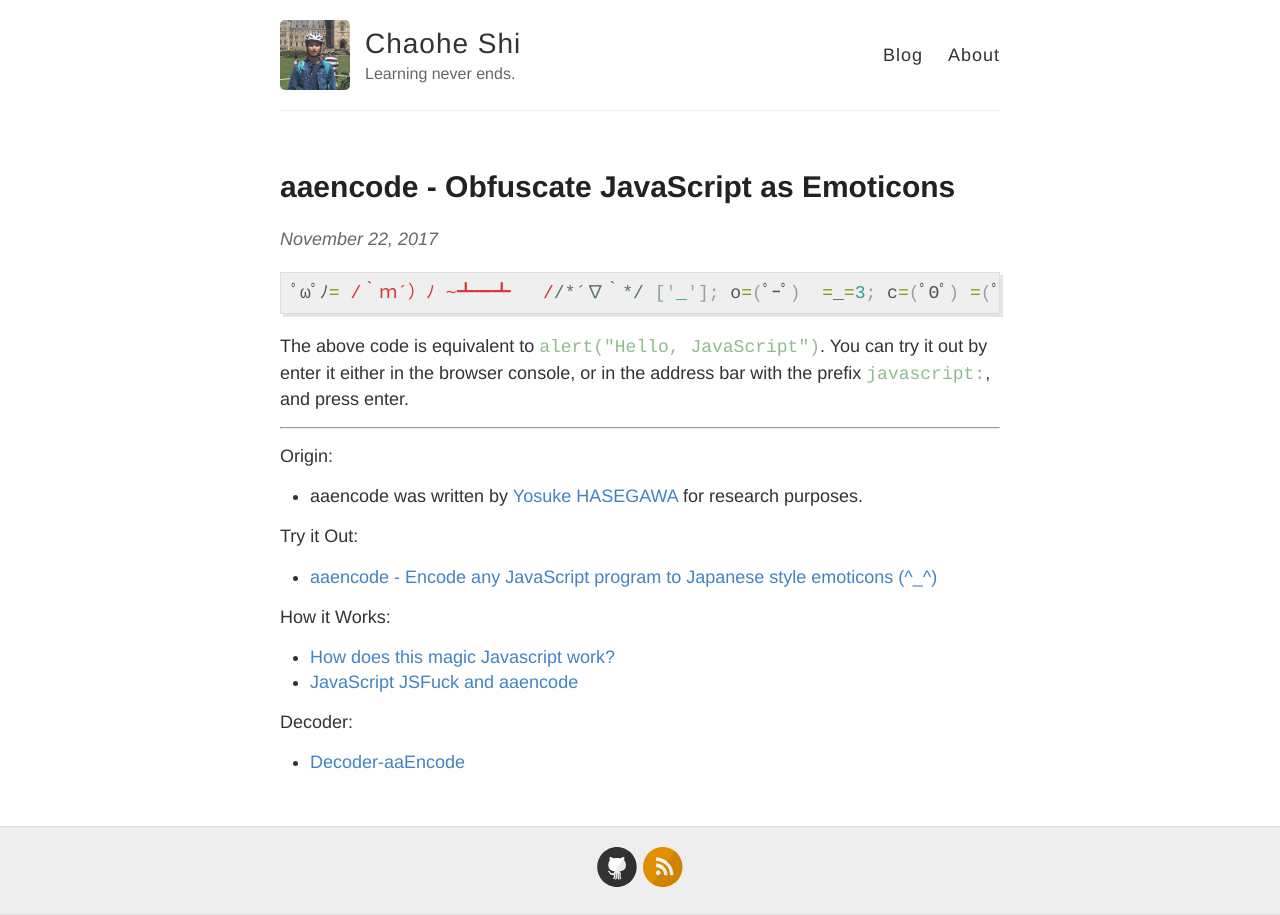
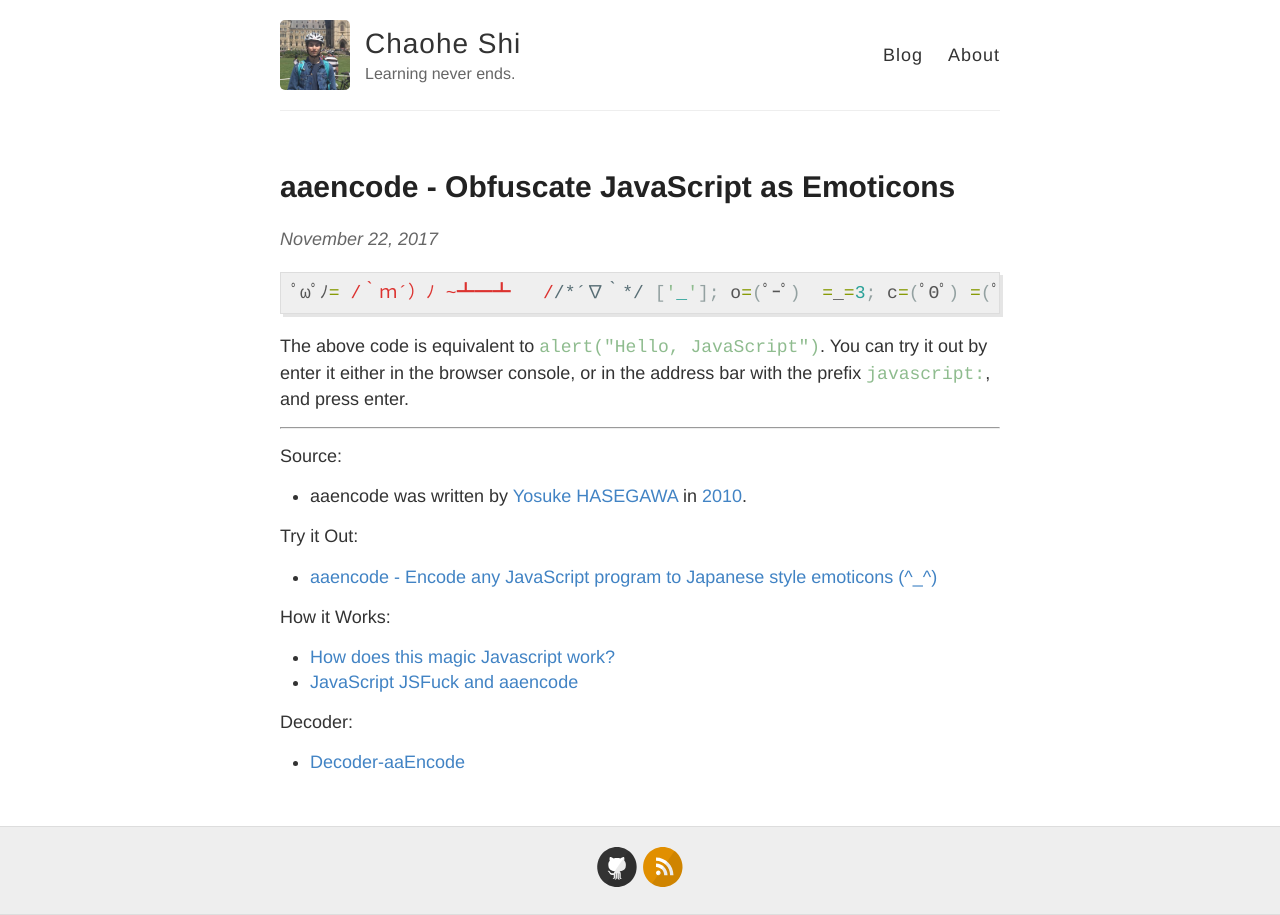
Before and after one commit to chaohershi/chaohershi.github.io, a Jekyll site: the page built from _posts/2017-11-22-aaencode-Obfuscate-JavaScript-as-Emoticons.md, in a window 1280 px wide. Built offline with Jekyll 4.4.1, drawn with Linux system fonts in a browser that asks for light colours; our own code applies the rules of GitHub Pages for plain Markdown files; comment, search, counter and statistics services are not loaded.

Commit message:
Update 2017-11-22-aaencode-Obfuscate-JavaScript-as-Emoticons.md

```diff
--- a/_posts/2017-11-22-aaencode-Obfuscate-JavaScript-as-Emoticons.md
+++ b/_posts/2017-11-22-aaencode-Obfuscate-JavaScript-as-Emoticons.md
@@ -10,8 +10,8 @@ The above code is equivalent to `alert("Hello, JavaScript")`. You can try it out
 
 ---
 
-Origin:
-- aaencode was written by [Yosuke HASEGAWA](https://twitter.com/hasegawayosuke) for research purposes.
+Source:
+- aaencode was written by [Yosuke HASEGAWA](https://twitter.com/hasegawayosuke) in [2010](http://d.hatena.ne.jp/hasegawayosuke/20100517).
 
 Try it Out:
 - [aaencode - Encode any JavaScript program to Japanese style emoticons (^_^)](http://utf-8.jp/public/aaencode.html)
```
